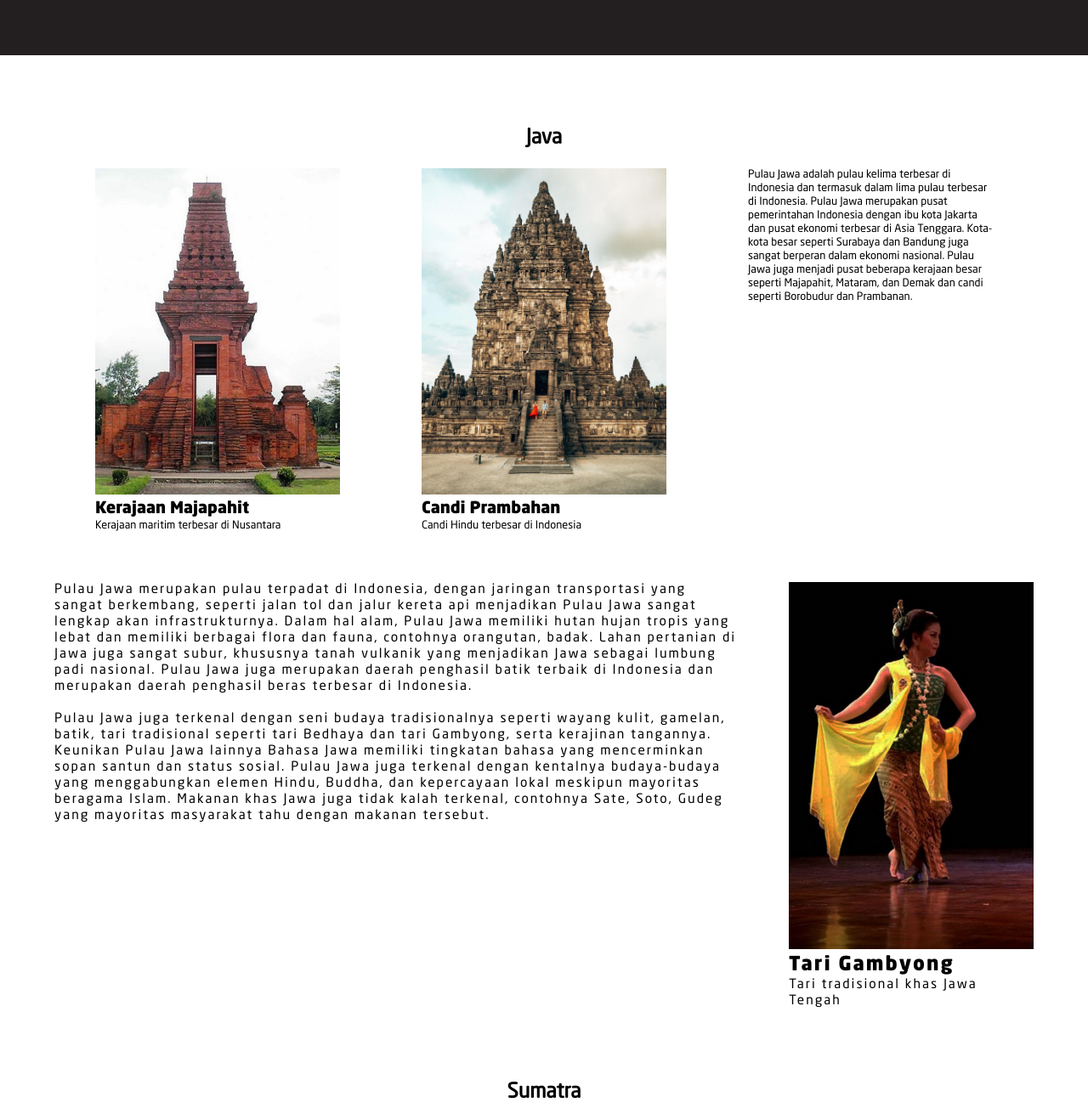
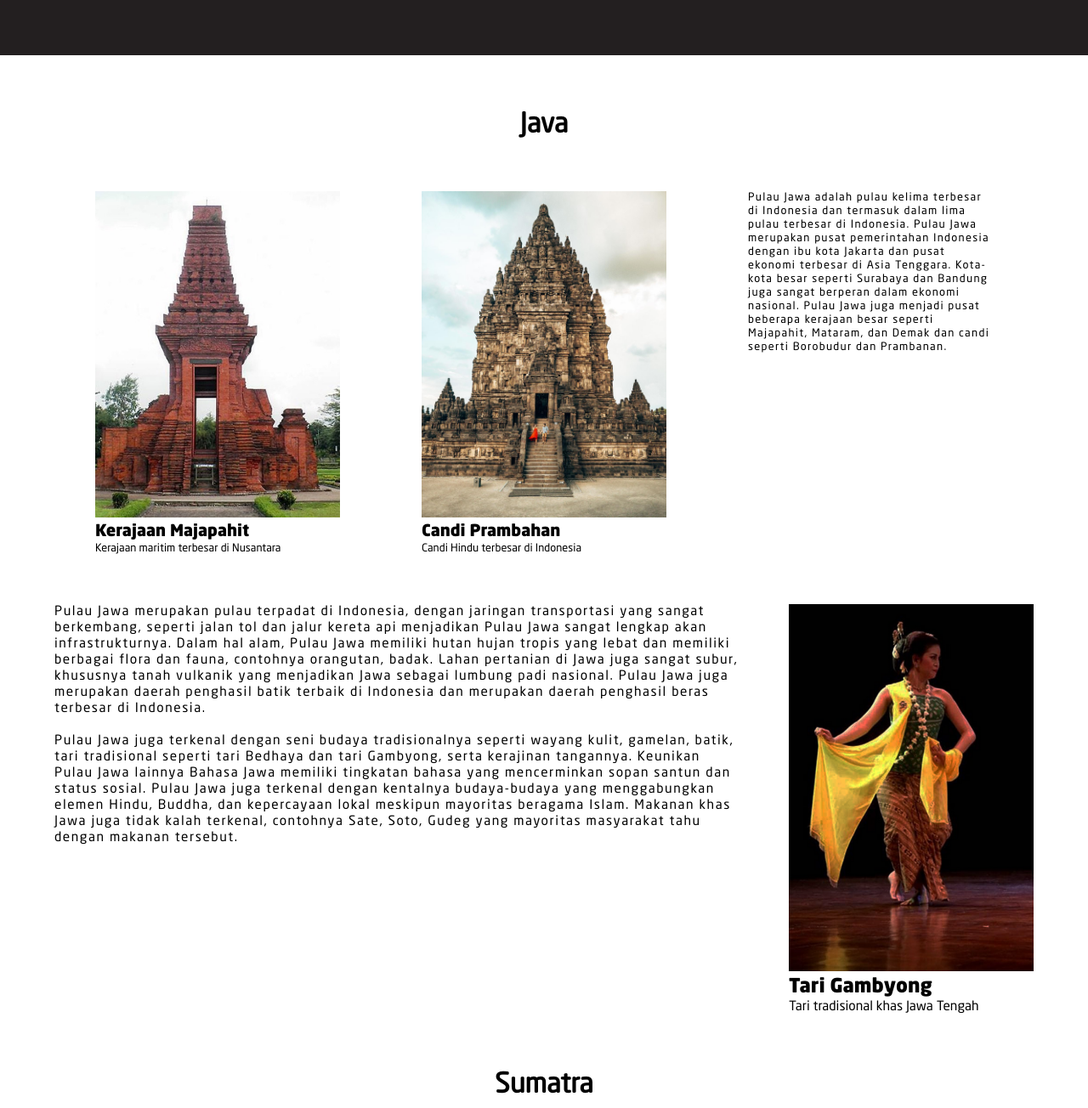
Before and after one commit to Falling10fruit/waradayaP52025, a website: page public/index.html in a window 1280 px wide. Shown: the part 1400-2704 px from the top of the page at 85% size. Drawn offline with Linux system fonts and the light colour scheme.

Commit message:
finished sumatra started kalimantan

```diff
--- a/public/css/homepage.css
+++ b/public/css/homepage.css
@@ -20,6 +20,16 @@ body {
 }
 
 @font-face {
+    font-family: anton;
+    src: url(fonts/Anton-Regular.ttf);
+}
+
+@font-face {
+    font-family: lato;
+    src: url(fonts/Lato-Black.ttf);
+}
+
+@font-face {
     font-family: gotham;
     src: url(fonts/GOTHAM-BLACK.TTF);
 }
--- a/public/css/java.css
+++ b/public/css/java.css
@@ -8,6 +8,11 @@
     justify-content: flex-start;
 }
 
+#javaSection h1 {
+    font-size: 2em;
+    margin: 0;
+}
+
 #javaSection p {
     margin: 0;
     font-size: 0.8em;
@@ -15,6 +20,7 @@
 
 #widcwdjnwqd1 {
     flex: 0;
+    margin-top: 5%;
 
     display: flex;
     justify-content: space-around;
@@ -54,7 +60,6 @@
 #javarant {
     margin-top: 5%;
     font-size: 1.2em;
-    letter-spacing: 2px;
 
     display: flex;
     justify-content: space-around;
@@ -63,5 +68,8 @@
 
 #somuchjavatext {
     flex: 2;
-    letter-spacing: 2px;
 }
+
+.swathesofjavatext {
+    letter-spacing: 0.1em;
+}
--- a/public/css/sumatra.css
+++ b/public/css/sumatra.css
@@ -7,10 +7,18 @@
     display: flex;
     flex-direction: column;
     align-items: center;
+    gap: 5%;
+}
+
+#sumatraSection h1 {
+    font-size: 2em;
+    margin: 0;
 }
 
 #sumatraimagesstretchallthewaydown {
     width: 100%;
+    margin-top: 5%;
+
     display: flex;
     gap: 5%;
 }
@@ -47,4 +55,5 @@
 
 #sumatrayapping p {
     margin-top: 5%;
+    letter-spacing: 0.1em;
 }
--- a/public/css/welcome.css
+++ b/public/css/welcome.css
@@ -1,5 +1,3 @@
-@import url('https://fonts.googleapis.com/css2?family=Anton&family=Lato:ital,wght@0,100;0,300;0,400;0,700;0,900;1,100;1,300;1,400;1,700;1,900&display=swap');
-
 #welcomeSection {
     height: 100vh;
     background-image: url('../images/background.jpg');
@@ -16,7 +14,7 @@
     height: 100%;
     padding: 20px;
     font-size: 15vh;
-    font-family: 'Anton', sans-serif;
+    font-family: anton, lato, sans-serif;
 
     display: flex;
     align-items: last baseline;
--- a/public/index.html
+++ b/public/index.html
@@ -63,12 +63,12 @@
         </div>
 
         <div class="wef28fh2">
-          <p>Pulau Jawa adalah pulau kelima terbesar di Indonesia dan termasuk dalam lima pulau terbesar di Indonesia. Pulau Jawa merupakan pusat pemerintahan Indonesia dengan ibu kota Jakarta dan pusat ekonomi terbesar di Asia Tenggara. Kota-kota besar seperti Surabaya dan Bandung juga sangat berperan dalam ekonomi nasional. Pulau Jawa juga menjadi pusat beberapa kerajaan besar seperti Majapahit, Mataram, dan Demak dan candi seperti Borobudur dan Prambanan.</p>
+          <p class="swathesofjavatext">Pulau Jawa adalah pulau kelima terbesar di Indonesia dan termasuk dalam lima pulau terbesar di Indonesia. Pulau Jawa merupakan pusat pemerintahan Indonesia dengan ibu kota Jakarta dan pusat ekonomi terbesar di Asia Tenggara. Kota-kota besar seperti Surabaya dan Bandung juga sangat berperan dalam ekonomi nasional. Pulau Jawa juga menjadi pusat beberapa kerajaan besar seperti Majapahit, Mataram, dan Demak dan candi seperti Borobudur dan Prambanan.</p>
         </div>
       </div>
 
       <div id="javarant">
-        <div id="somuchjavatext"><p>Pulau Jawa merupakan pulau terpadat di Indonesia, dengan jaringan transportasi yang sangat berkembang, seperti jalan tol dan jalur kereta api menjadikan Pulau Jawa sangat lengkap akan infrastrukturnya. Dalam hal alam, Pulau Jawa memiliki hutan hujan tropis yang lebat dan memiliki berbagai flora dan fauna, contohnya orangutan, badak. Lahan pertanian di Jawa juga sangat subur, khususnya tanah vulkanik yang menjadikan Jawa sebagai lumbung padi nasional. Pulau Jawa juga merupakan daerah penghasil batik terbaik di Indonesia dan merupakan daerah penghasil beras terbesar di Indonesia.
+        <div id="somuchjavatext"><p class="swathesofjavatext">Pulau Jawa merupakan pulau terpadat di Indonesia, dengan jaringan transportasi yang sangat berkembang, seperti jalan tol dan jalur kereta api menjadikan Pulau Jawa sangat lengkap akan infrastrukturnya. Dalam hal alam, Pulau Jawa memiliki hutan hujan tropis yang lebat dan memiliki berbagai flora dan fauna, contohnya orangutan, badak. Lahan pertanian di Jawa juga sangat subur, khususnya tanah vulkanik yang menjadikan Jawa sebagai lumbung padi nasional. Pulau Jawa juga merupakan daerah penghasil batik terbaik di Indonesia dan merupakan daerah penghasil beras terbesar di Indonesia.
           <br>
           <br>Pulau Jawa juga terkenal dengan seni budaya tradisionalnya seperti wayang kulit, gamelan, batik, tari tradisional seperti tari Bedhaya dan tari Gambyong, serta kerajinan tangannya. Keunikan Pulau Jawa lainnya Bahasa Jawa memiliki tingkatan bahasa yang mencerminkan sopan santun dan status sosial. Pulau Jawa juga terkenal dengan kentalnya budaya-budaya yang menggabungkan elemen Hindu, Buddha, dan kepercayaan lokal meskipun mayoritas beragama Islam. Makanan khas Jawa juga tidak kalah terkenal, contohnya Sate, Soto, Gudeg yang mayoritas masyarakat tahu dengan makanan tersebut.
         </p></div>
@@ -116,5 +116,25 @@
       <br>The natural beauty of Sumatra is equally impressive. Highlights include Danau Toba, the largest volcanic lake in Southeast Asia with Pulau Samosir at its center; Gunung Kerinci, the highest peak in Sumatra, popular among hikers; and Taman Nasional Way Kambas, a sanctuary for rare Sumatran elephants and rhinos. Pulau Weh attracts divers with its clear waters and vibrant coral reefs, while Leuser National Park serves as a vital refuge for Sumatran orangutans and other wildlife.</p>
         </div>
     </section>
+
+    <section class="bodySection" id="kalimantanSection">
+      <h1>Kalimantan</h1>
+
+      <div id="alreadyintokalimantanrant">
+        <div class="kalimantanDisplay">
+          <div class="displayContainer"><img src="images/kalimantan/rumahBetang.webp" alt="Rumah khas Kalimantan (rumah Betang)"></div>
+
+          <div class="displayDescription">
+            <h3>Rumah Betang</h3>
+            <p>Rumah adat suku Dayak di Kalimantan</p>
+          </div>
+        </div>
+
+                                              <!-- who gives a shit anymore -->
+        <div id="kalimantanRant"><p class="swathesofjavatext">Kalimantan, bagian dari Pulau Borneo yang berada di Indonesia, adalah wilayah yang kaya akan budaya dan keindahan alam. Rumah tradisional seperti Rumah Betang milik suku Dayak merupakan rumah panggung panjang yang mencerminkan kehidupan komunal. Kuliner khas Kalimantan meliputi kwecap (kulit babi goreng yang direbus dengan mie lebar), kwekiatheng (daging babi dan jeroan yang disertai kuah kaldu semur yang gurih), serta soto banjar (soto ayam berkuah bening khas Banjar). Pulau ini memiliki hutan hujan lebat, Sungai Mahakam, serta taman nasional seperti Tanjung Puting yang menjadi habitat orangutan. Kota-kota utamanya meliputi Balikpapan, yang terkenal dengan industri minyak, serta Pontianak, ibu kota Kalimantan Barat yang terletak tepat di garis Khatulistiwa.</p></div>
+      </div>
+
+
+    </section>
   </body>
 </html>
```
Also changed, not shown: public/css/fonts/Anton-Regular.ttf (added), public/css/fonts/Lato-Black.ttf (added).
